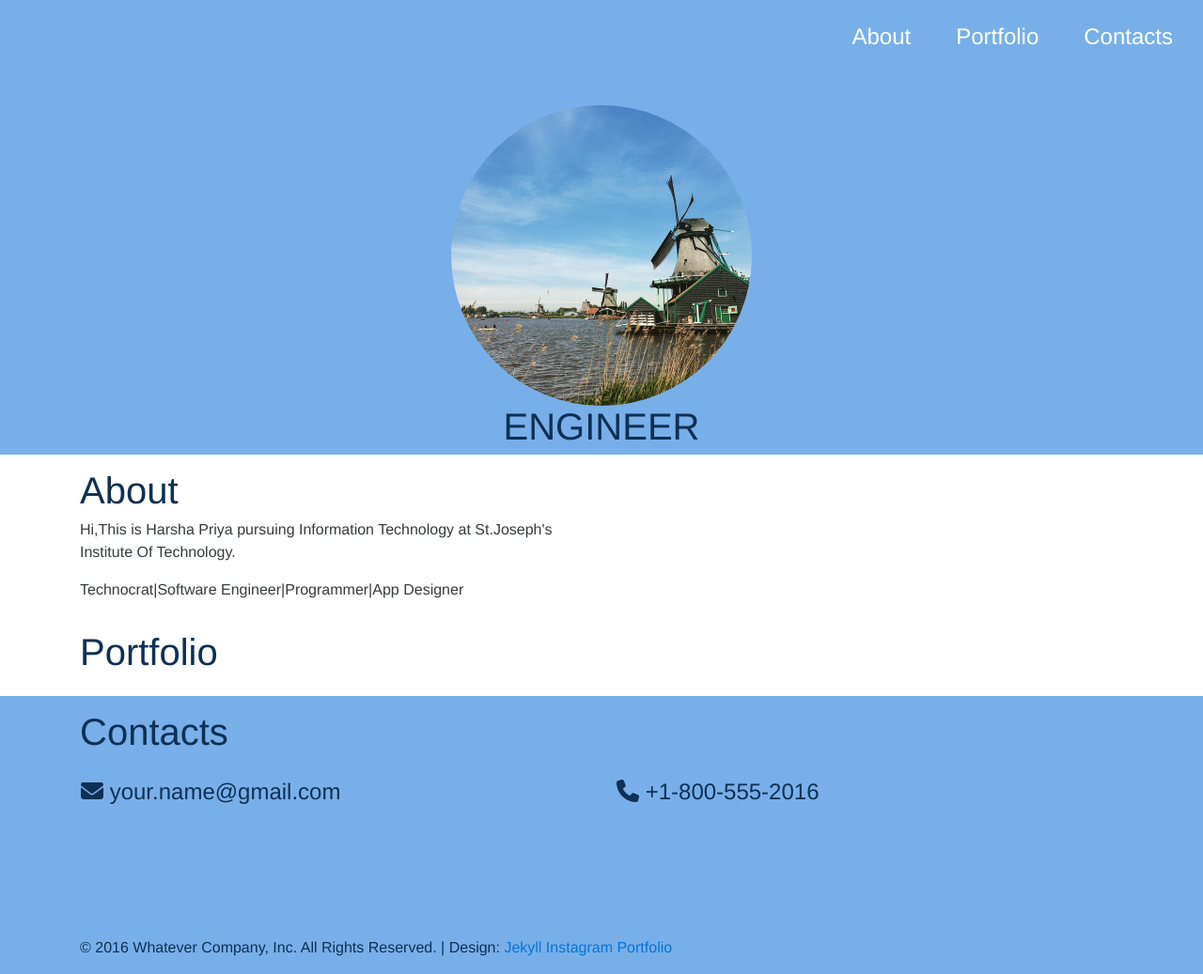
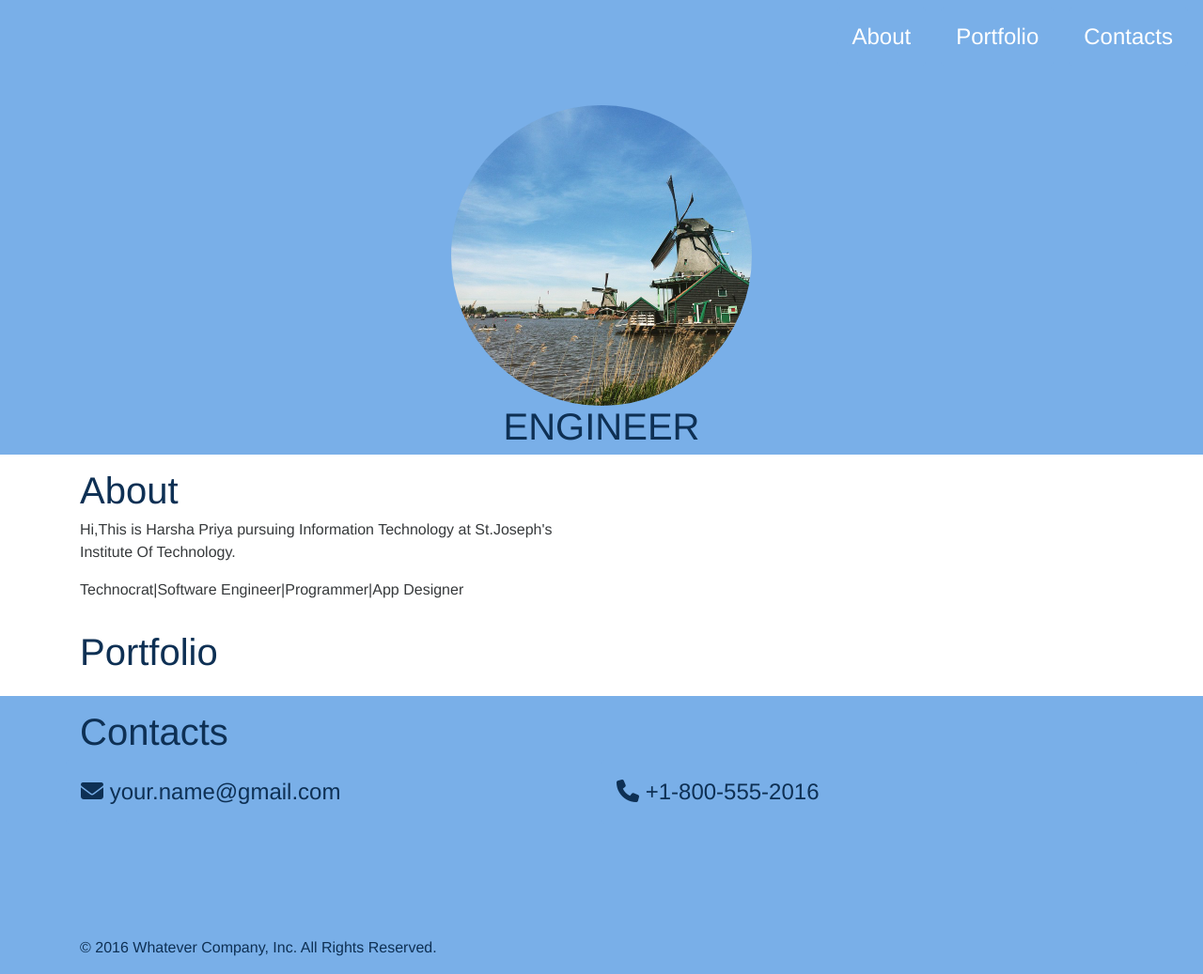
Before and after one commit to Harshapriya123/about, a Jekyll site: the page built from index.html, in a window 1280 px wide and 1037 px high. Shown: the whole window at 94% size. Built offline with Jekyll 4.4.1, drawn with Linux system fonts in a browser that asks for light colours; nearby versions of some CDN libraries.

Commit message:
Update copyright.html

```diff
--- a/_includes/copyright.html
+++ b/_includes/copyright.html
@@ -2,7 +2,7 @@
     <div class="container">
         <div class="row">
             <div class="col-md-12">
-                &copy;&nbsp;{{ site.copyright }} | Design:&nbsp;<a href="https://github.com/portfolio-central/jekyll-instagram-portfolio-theme">Jekyll&nbsp;Instagram&nbsp;Portfolio</a>
+                &copy;&nbsp;{{ site.copyright }}
             </div>
         </div>
     </div>
```
